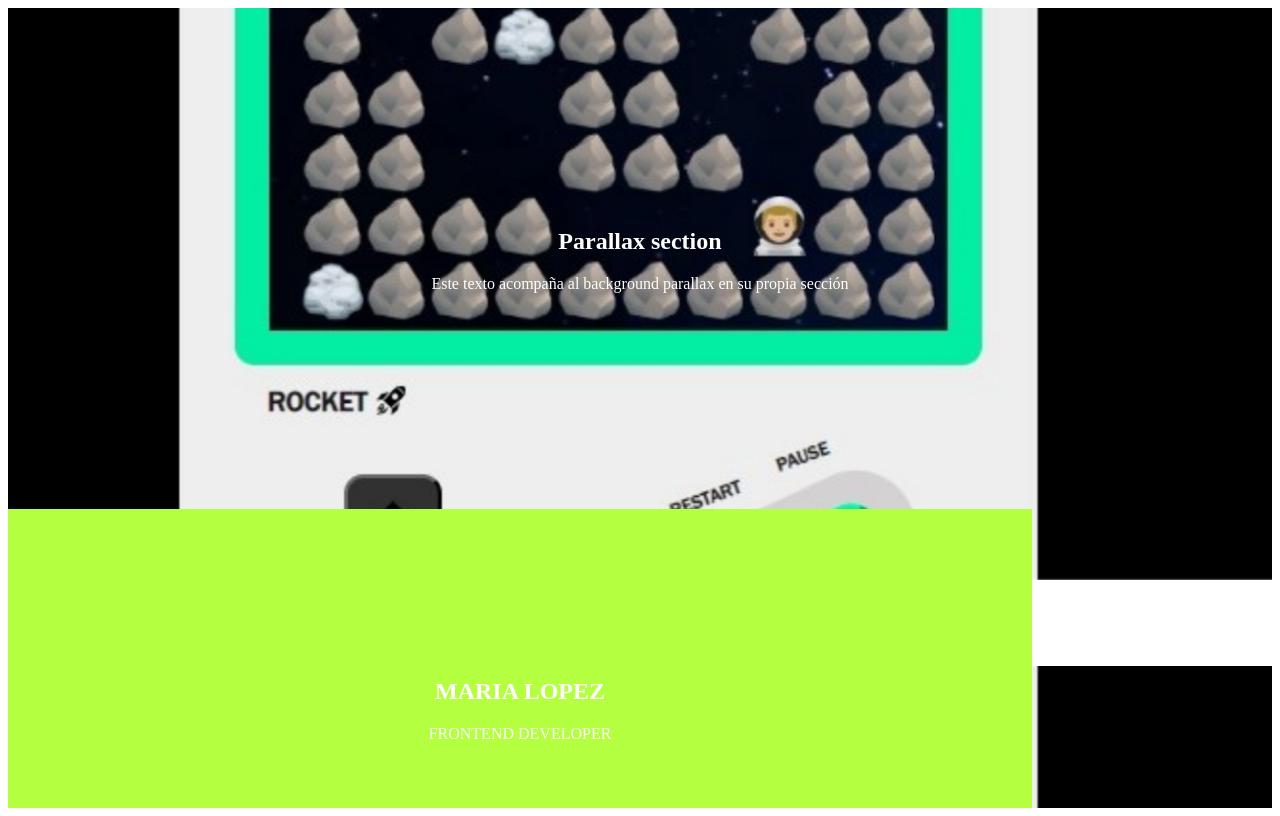
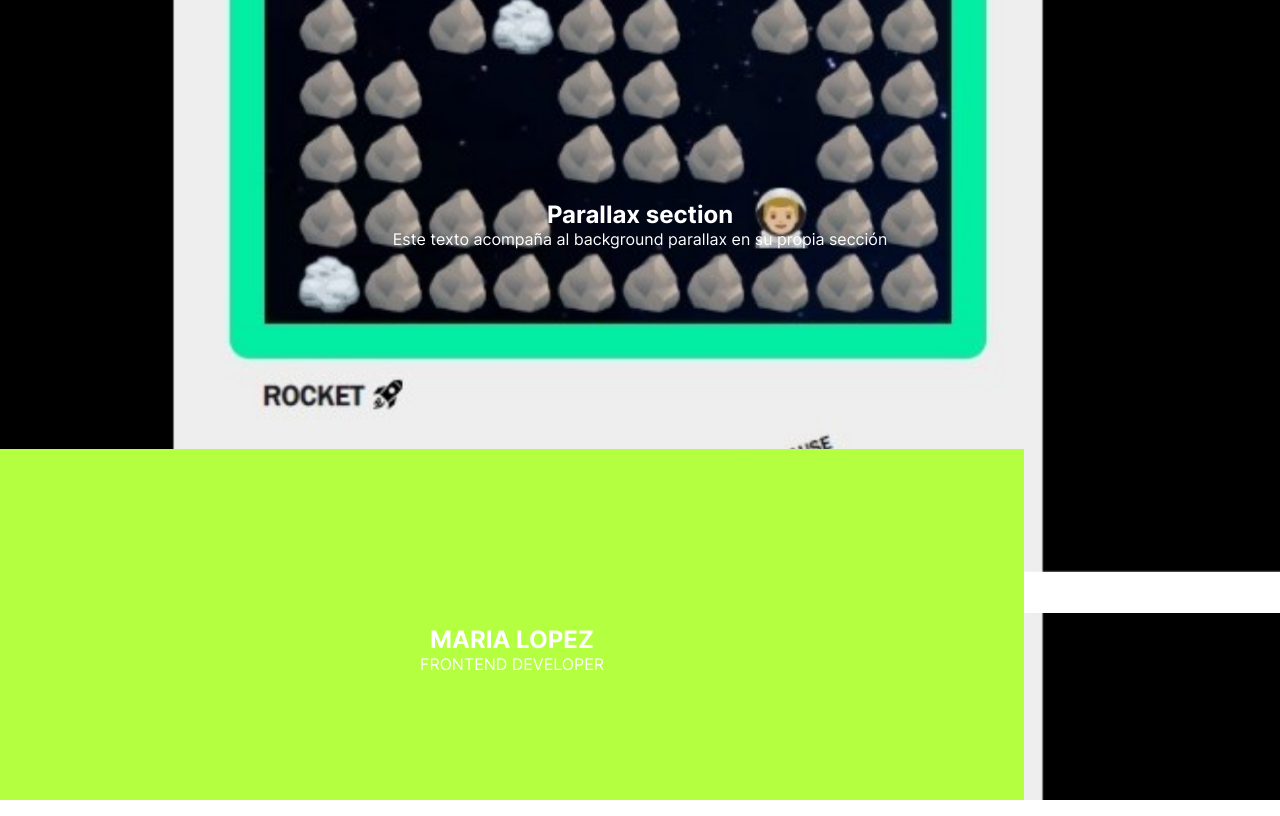
Before and after one commit to marialapc/cv, a plain HTML site: page index.html in a window 1280 px wide. Drawn offline with Linux system fonts and the light colour scheme.

Commit message:
folder structure

```diff
--- a/index.html
+++ b/index.html
@@ -4,13 +4,13 @@
     <meta charset="UTF-8">
     <meta http-equiv="X-UA-Compatible" content="IE=edge">
     <meta name="viewport" content="width=device-width, initial-scale=1.0">
-    <link rel="stylesheet" href="./main.css">
-    <title>Document</title>
+    <link rel="stylesheet" href="./styles/index.css">
+    <title>CV María Lopez</title>
 </head>
 <body>
     <div class="container">
         <!-- Seccion parallax -->
-        <section class="parallax-bg" style="background-image: url(./images/ROCKET.jpg)"></section>
+        <section class="parallax-bg" style="background-image: url(./assets/images/ROCKET.jpg)"></section>
         <section class="parallax-content">
           <div>
             <h1>Parallax section</h1>
@@ -27,7 +27,7 @@
         </section>
 
         <!-- Seccion parallax -->
-        <section class="parallax-bg" style="background-image: url(./images/ROCKET.jpg)"></section>
+        <section class="parallax-bg" style="background-image: url(./assets/images/ROCKET.jpg)"></section>
         <section class="parallax-content">
           <div>
             <h1>Parallax section</h1>
--- a/main.css
+++ b/styles/cv.css
@@ -1,4 +1,3 @@
-
 /*Estilos parallax*/
 .container {
   height: 100vh;
--- /dev/null
+++ b/styles/index.css
@@ -0,0 +1,3 @@
+@import url(./reset.css);
+@import url(./main.css);
+@import url(./cv.css);
--- /dev/null
+++ b/styles/main.css
@@ -0,0 +1,13 @@
+:root {
+--black: hsl(0,0,0);
+  --fontPrimary:"inter";
+}
+@font-face {
+  font-family: "inter";
+  src: url("../assets/fonts/inter.ttf") format("truetype");
+}
+body{
+  background-color: var(--black);
+  font-size: 16px;
+  font-family: var(--fontPrimary);
+}
--- /dev/null
+++ b/styles/reset.css
@@ -0,0 +1,12 @@
+
+* {
+    margin: 0;
+    padding: 0;
+    box-sizing: border-box;
+  }
+
+  html,
+  body,
+  .main {
+    height: 100%;
+  }
```
Also changed, not shown: assets/fonts/inter.ttf (added), assets/images/ROCKET.jpg (renamed from images/ROCKET.jpg).
